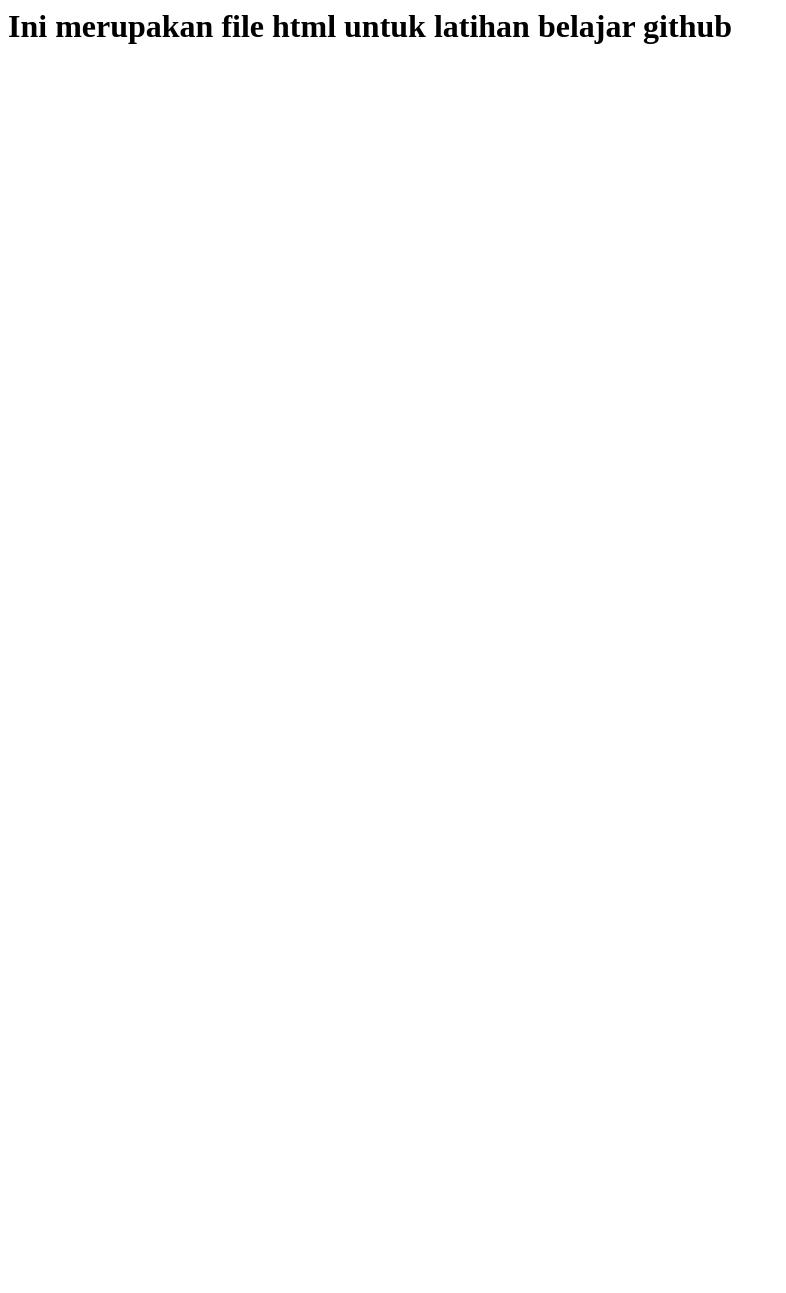
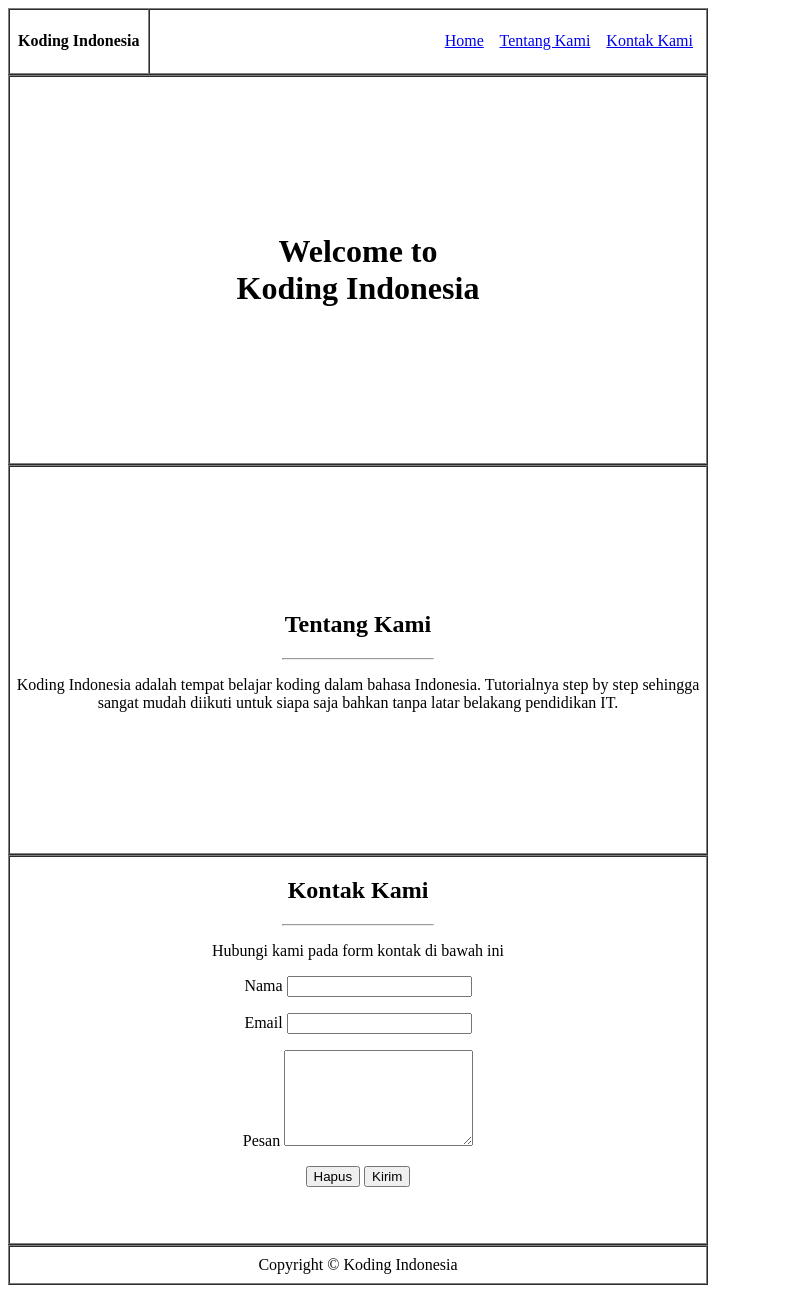
Before and after one commit to hermanto46/tutorial_github, a plain HTML site: page index.html in a window 1280 px wide. Shown: the whole page, without its empty margins (0-786 px from the left). Before the commit the page ends 800 px from the top, so only its background shows below. Drawn offline with Linux system fonts and the light colour scheme.

Commit message:
publish file index

```diff
--- a/index.html
+++ b/index.html
@@ -1,10 +1,99 @@
-<!<!DOCTYPE html>
+<!DOCTYPE html>
 <html>
-  <head>
-    <meta charset="utf-8">
-    <title>Tutorial Belajar Github - Koding Indonesia </title>
-    </<head>
-      <body>
-        <h1> Ini merupakan file html untuk latihan belajar github</h1>
-      </body>
+<head>
+  <meta charset="utf-8">
+  <meta name="viewport" content="width=device-width">
+  <title>Koding Indonesia - Belajar Koding dalam Bahasa Indonesia</title>
+</head>
+<body>
+  <!-- awal table menu -->
+  <table border="1" width="700px" height="40px" celpadding="0" cellspacing="0">
+    <tr>
+      <td width="20%" align="center">
+        <h4>Koding Indonesia</h4>
+      </td>
+      <td align="right">
+
+        <a href="#home">Home</a> &nbsp;&nbsp;
+        <a href="#tentang_kami">Tentang Kami</a> &nbsp;&nbsp;
+        <a href="#kontak_kami">Kontak Kami</a> &nbsp;&nbsp;
+
+      </td>
+    </tr>
+  </table>
+  <!-- akhir table menu -->
+
+  <!-- awal table home -->
+  <table border="1" width="700px" height="390px" celpadding="0" cellspacing="0">
+    <tr>
+      <td align="center">
+
+        <div id="home">
+          <h1>Welcome to <br>
+            Koding Indonesia
+          </h1>
+        </div>
+
+      </td>
+    </tr>
+  </table>
+  <!-- akhir table tentang kami -->
+
+  <table border="1" width="700px" height="390px" celpadding="0" cellspacing="0">
+    <tr>
+      <td align="center">
+
+        <div id="tentang_kami">
+          <h2>Tentang Kami</h2>
+          <hr width="150px">
+          <p>Koding Indonesia adalah tempat belajar koding dalam bahasa Indonesia. Tutorialnya step by step sehingga sangat mudah diikuti untuk siapa saja bahkan tanpa latar belakang pendidikan IT.</p>
+        </div>
+
+      </td>
+    </tr>
+  </table>
+  <!-- akhir table tentang kami -->
+
+  <!-- awal table kontak kami -->
+  <table border="1" width="700px" height="390px" celpadding="0" cellspacing="0">
+    <tr>
+      <td align="center" valign="top">
+
+        <div id="kontak_kami">
+          <h2>Kontak Kami</h2>
+          <hr width="150px">
+          <p>Hubungi kami pada form kontak di bawah ini</p>
+          <form method="post" action="">
+            <p>
+              <label for="nama">Nama</label>
+              <input type="text" name="nama" id="nama">
+            </p>
+            <p>
+              <label for="email">Email</label>
+              <input type="email" name="email" id="email">
+            </p>
+             <p>
+              <label for="pesan">Pesan</label>
+               <textarea name="pesan" id="pesan" cols="21" rows="6"></textarea>
+            </p>
+            <p>
+              <input type="reset" name="hapus" value="Hapus">
+              <input type="submit" name="kirim" value="Kirim">
+            </p>
+          </form>
+        </div>
+
+      </td>
+    </tr>
+  </table>
+  <!-- akhir table kontak kami -->
+
+  <!-- awal table footer -->
+  <table border="1" width="700px" height="40px" cellpadding="0" cellspacing="0">
+    <tr>
+      <td align="center">Copyright &copy; Koding Indonesia </td>
+    </tr>
+  </table>
+  <!-- akhir table footer -->
+</body>
 </html>
```
Also changed, not shown: index_1.html (added, +10 -0 lines), index_2.html (added).
